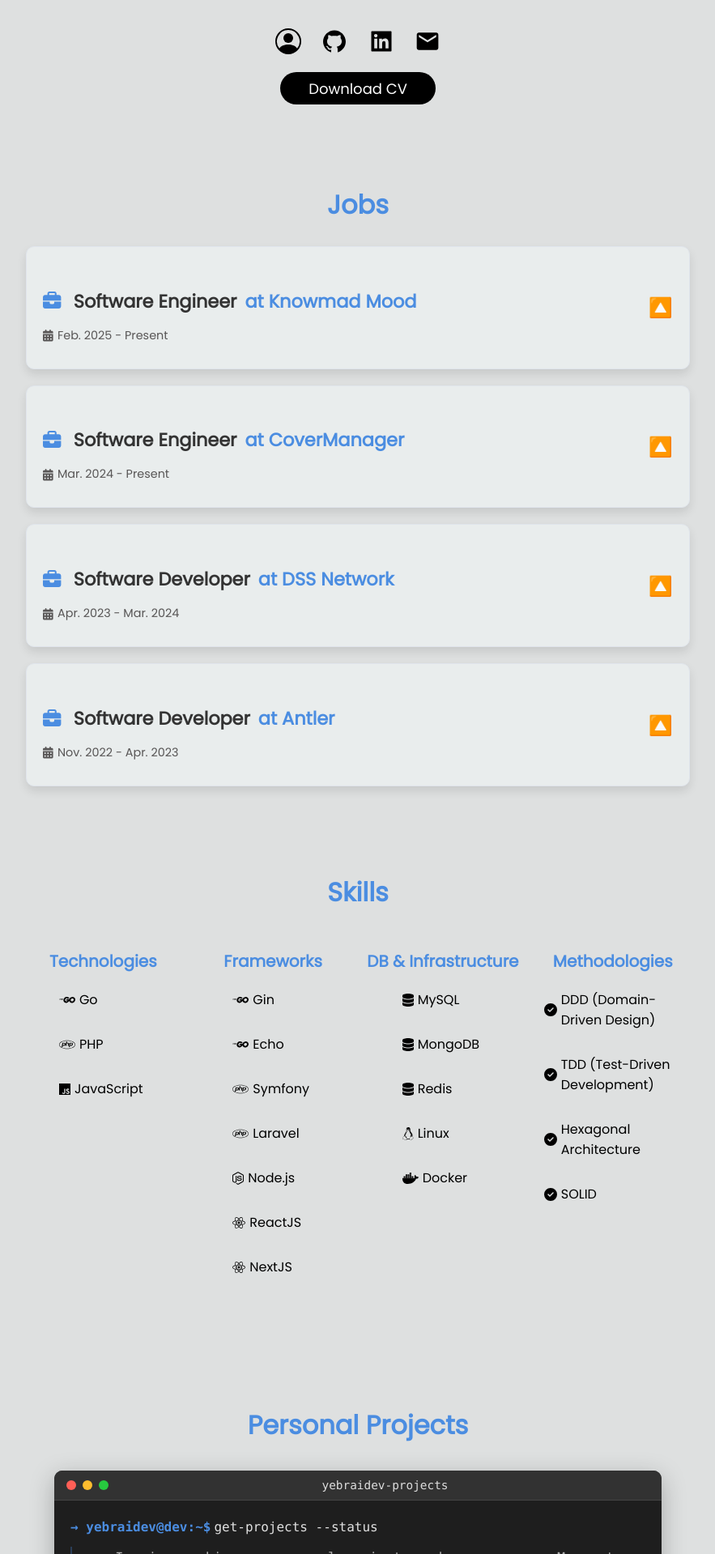
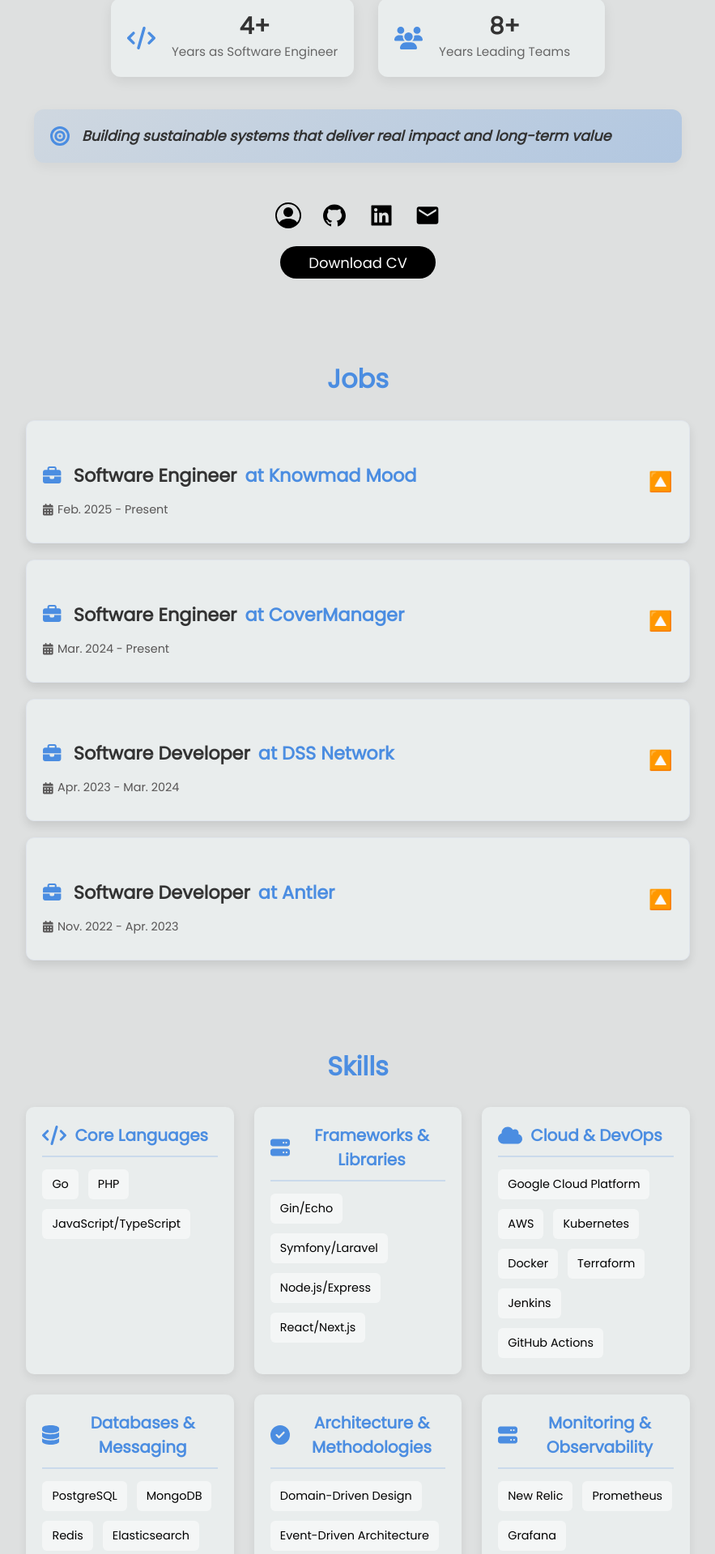
Before and after one commit to yebrai/yebraidev, a Next.js app: page / in a window 1280 px wide. Shown: the part 581-2500 px from the top of the page at 81% size, without its empty margins (198-1081 px from the left). Built offline with nearby package versions, Linux system fonts and the light colour scheme.

Commit message:
Updates in about, skills and simplify texts

```diff
--- a/src/components/AppAbout/About.jsx
+++ b/src/components/AppAbout/About.jsx
@@ -1,7 +1,9 @@
 import { iconsLink } from "@/assets/links/links";
 import styles from "./About.module.css";
-import { motion, useAnimation } from 'framer-motion';
+import { motion } from 'framer-motion';
 import useAnimations from "@/hooks/useAnimations";
+import { FontAwesomeIcon } from '@fortawesome/react-fontawesome';
+import { faCode, faUsers, faBullseye } from '@fortawesome/free-solid-svg-icons';
 
 export default function About() {
   const controls = useAnimations(2, true);
@@ -22,9 +24,37 @@
         style={{ display: 'flex', flexDirection: 'column', alignItems: 'center' }}
         transition={{ duration: 0.5, delay: 1 }}
       >
-        <p className={styles.aboutText}>
-        Backend Developer specialized in building robust server-side solutions. With a strong background in front-end, cloud, and Linux technologies, I focus on delivering clean, scalable code that fosters team collaboration and efficient workflows. Passionate about Clean Code principles, I aim to create systems that are not only functional but maintainable and adaptable.
-        </p>
+        <div className={styles.aboutContainer}>
+          <p className={styles.profileSummary}>
+          Backend specialist building robust server-side solutions with cloud and Linux technologies. I deliver clean, scalable code while prioritizing team collaboration, maintainability, and adaptability.
+          </p>
+
+          <div className={styles.experienceBoxes}>
+            <div className={styles.expBox}>
+              <FontAwesomeIcon icon={faCode} className={styles.expIcon} />
+              <div className={styles.expText}>
+                <span className={styles.expYears}>4+</span>
+                <span className={styles.expLabel}>Years as Software Engineer</span>
+              </div>
+            </div>
+
+            <div className={styles.expBox}>
+              <FontAwesomeIcon icon={faUsers} className={styles.expIcon} />
+              <div className={styles.expText}>
+                <span className={styles.expYears}>8+</span>
+                <span className={styles.expLabel}>Years Leading Teams</span>
+              </div>
+            </div>
+          </div>
+
+          <div className={styles.missionContainer}>
+            <FontAwesomeIcon icon={faBullseye} className={styles.missionIcon} />
+            <p className={styles.missionText}>
+              Building sustainable systems that deliver real impact and long-term value
+            </p>
+          </div>
+        </div>
+
         <ul className={styles.iconsMain}>
           {iconsLink.map(({ label, route }) => (
             <div key={route} className={styles.iconContainer}>
@@ -36,6 +66,7 @@
             </div>
           ))}
         </ul>
+
         <div className={styles.downloadContainer}>
           <a
             href="https://drive.google.com/file/d/1lFYYH5g6LbH2NaLgEeJiL_yFPh2f9iRU/view?usp=drive_link"
@@ -47,8 +78,6 @@
             Download CV
           </a>
         </div>
-        <div className={styles.aboutContainer}>
-        </div>
       </motion.div>
     </>
   );
--- a/src/components/AppAbout/About.module.css
+++ b/src/components/AppAbout/About.module.css
@@ -1,11 +1,94 @@
+.aboutContainer {
+  width: 100%;
+  max-width: 800px;
+  margin-bottom: 30px;
+}
+
+.profileSummary {
+  font-size: 1.3rem;
+  font-weight: 500;
+  line-height: 1.5;
+  text-align: center;
+  margin-bottom: 40px;
+  color: #444;
+  padding: 0 20px;
+}
+
+.experienceBoxes {
+  display: flex;
+  justify-content: center;
+  gap: 30px;
+  margin-bottom: 40px;
+}
+
+.expBox {
+  display: flex;
+  align-items: center;
+  background-color: var(--background-card-elements);
+  border-radius: 12px;
+  padding: 20px;
+  min-width: 240px;
+  box-shadow: 0 5px 15px rgba(0, 0, 0, 0.08);
+  transition: transform 0.3s ease, box-shadow 0.3s ease;
+}
+
+.expBox:hover {
+  transform: translateY(-5px);
+  box-shadow: 0 10px 25px rgba(0, 0, 0, 0.12);
+}
+
+.expIcon {
+  font-size: 28px;
+  color: #4b8de1;
+  margin-right: 20px;
+}
+
+.expText {
+  display: flex;
+  flex-direction: column;
+}
+
+.expYears {
+  font-size: 1.8rem;
+  font-weight: 700;
+  color: #333;
+  line-height: 1;
+}
+
+.expLabel {
+  font-size: 0.95rem;
+  color: #666;
+  margin-top: 5px;
+}
+
+.missionContainer {
+  display: flex;
+  align-items: center;
+  background: linear-gradient(135deg, rgba(75, 141, 225, 0.1) 0%, rgba(75, 141, 225, 0.3) 100%);
+  border-radius: 12px;
+  padding: 20px;
+  margin-top: 20px;
+  box-shadow: 0 5px 15px rgba(0, 0, 0, 0.05);
+}
+
+.missionIcon {
+  font-size: 24px;
+  color: #4b8de1;
+  margin-right: 15px;
+}
+
+.missionText {
+  font-size: 1.1rem;
+  font-weight: 600;
+  color: #333;
+  margin: 0;
+  font-style: italic;
+}
+
 .btnContainer {
   display: flex;
   width: 100%;
   justify-content: center;
-}
-
-.aboutContainer {
-  font-size: 1.1rem;
 }
 
 .iconsMain {
@@ -40,7 +123,6 @@
   cursor: pointer;
 }
 
-
 .downloadContainer a{
   text-decoration: none;
   color: white;
@@ -63,22 +145,49 @@
   margin-top: 7vh;
 }
 
+@media (max-width: 768px) {
+  .experienceBoxes {
+    flex-direction: column;
+    gap: 20px;
+    align-items: center;
+  }
 
-@media (max-width: 700px) {
-  .downloadContainer a{
-    font-size: 0.8rem;
+  .expBox {
+    min-width: unset;
+    width: 80%;
   }
-  .aboutText {
-    margin-top: 2vh;
+
+  .profileSummary {
+    font-size: 1.2rem;
+  }
+
+  .missionText {
+    font-size: 1rem;
   }
 }
 
-  @media (max-width: 250px) {
-      .downloadContainer a{
-        font-size: 0.5rem;
-        padding: 5px 30px 6px;
+@media (max-width: 480px) {
+  .expBox {
+    width: 90%;
   }
-      .aboutText {
-        margin-top: 2vh;
+
+  .profileSummary {
+    font-size: 1.1rem;
+  }
+
+  .missionContainer {
+    flex-direction: column;
+    text-align: center;
+  }
+
+  .missionIcon {
+    margin-right: 0;
+    margin-bottom: 10px;
+    font-size: 28px;
+  }
+
+  .downloadContainer a {
+    font-size: 0.9rem;
+    padding: 7px 25px;
   }
 }
--- a/src/components/AppSkills/Skills.jsx
+++ b/src/components/AppSkills/Skills.jsx
@@ -1,56 +1,154 @@
 import { FontAwesomeIcon } from '@fortawesome/react-fontawesome';
-import { faCode, faDatabase, faCheckCircle } from '@fortawesome/free-solid-svg-icons';
-import { faJs, faGolang, faPhp, faLinux, faDocker, faReact, faNodeJs } from '@fortawesome/free-brands-svg-icons';
+import { faCode, faDatabase, faCheckCircle, faServer, faCloud } from '@fortawesome/free-solid-svg-icons';
 import styles from "./Skills.module.css";
 
 export default function Skills() {
   return (
     <section id="skillsSection">
       <h2 id="skills">Skills</h2>
-      <ul className={styles.skillsUl}>
-        <li className={styles.skillsCategory}>
-          <h3 className={styles.categoryTitle}>Technologies</h3>
-          <ul className={styles.skillsList}>
-          <li><FontAwesomeIcon icon={faGolang} /><p>Go</p></li>
-            <li><FontAwesomeIcon icon={faPhp} /><p>PHP</p></li>
-            <li><FontAwesomeIcon icon={faJs} /><p>JavaScript</p></li>
-          </ul>
-        </li>
 
-        <li className={styles.skillsCategory}>
-          <h3 className={styles.categoryTitle}>Frameworks</h3>
-          <ul className={styles.skillsList}>
-          <li><FontAwesomeIcon icon={faGolang} /><p>Gin</p></li>
-          <li><FontAwesomeIcon icon={faGolang} /><p>Echo</p></li>
-            <li><FontAwesomeIcon icon={faPhp} /><p>Symfony</p></li>
-            <li><FontAwesomeIcon icon={faPhp} /><p>Laravel</p></li>
-            <li><FontAwesomeIcon icon={faNodeJs} /><p>Node.js</p></li>
-            <li><FontAwesomeIcon icon={faReact} /><p>ReactJS</p></li>
-            <li><FontAwesomeIcon icon={faReact} /><p>NextJS</p></li>
-          </ul>
-        </li>
+      <div className={styles.skillsContainer}>
+        <div className={styles.skillsCategory}>
+          <div className={styles.categoryHeader}>
+            <FontAwesomeIcon icon={faCode} className={styles.categoryIcon} />
+            <h3 className={styles.categoryTitle}>Core Languages</h3>
+          </div>
+          <div className={styles.skillsList}>
+            <div className={styles.skillItem}>
+              <span>Go</span>
+            </div>
+            <div className={styles.skillItem}>
+              <span>PHP</span>
+            </div>
+            <div className={styles.skillItem}>
+              <span>JavaScript/TypeScript</span>
+            </div>
+          </div>
+        </div>
 
-        <li className={styles.skillsCategory}>
-          <h3 className={styles.categoryTitle}>DB & Infrastructure</h3>
-          <ul className={styles.skillsList}>
-            <li><FontAwesomeIcon icon={faDatabase} /><p>MySQL</p></li>
-            <li><FontAwesomeIcon icon={faDatabase} /><p>MongoDB</p></li>
-            <li><FontAwesomeIcon icon={faDatabase} /><p>Redis</p></li>
-            <li><FontAwesomeIcon icon={faLinux} /><p>Linux</p></li>
-            <li><FontAwesomeIcon icon={faDocker} /><p>Docker</p></li>
-          </ul>
-        </li>
+        <div className={styles.skillsCategory}>
+          <div className={styles.categoryHeader}>
+            <FontAwesomeIcon icon={faServer} className={styles.categoryIcon} />
+            <h3 className={styles.categoryTitle}>Frameworks & Libraries</h3>
+          </div>
+          <div className={styles.skillsList}>
+            <div className={styles.skillItem}>
+              <span>Gin/Echo</span>
+            </div>
+            <div className={styles.skillItem}>
+              <span>Symfony/Laravel</span>
+            </div>
+            <div className={styles.skillItem}>
+              <span>Node.js/Express</span>
+            </div>
+            <div className={styles.skillItem}>
+              <span>React/Next.js</span>
+            </div>
+          </div>
+        </div>
 
-        <li className={styles.skillsCategory}>
-          <h3 className={styles.categoryTitle}>Methodologies</h3>
-          <ul className={styles.skillsList}>
-            <li><FontAwesomeIcon icon={faCheckCircle} /><p>DDD (Domain-Driven Design)</p></li>
-            <li><FontAwesomeIcon icon={faCheckCircle} /><p>TDD (Test-Driven Development)</p></li>
-            <li><FontAwesomeIcon icon={faCheckCircle} /><p>Hexagonal Architecture</p></li>
-            <li><FontAwesomeIcon icon={faCheckCircle} /><p>SOLID</p></li>
-          </ul>
-        </li>
-      </ul>
+        <div className={styles.skillsCategory}>
+          <div className={styles.categoryHeader}>
+            <FontAwesomeIcon icon={faCloud} className={styles.categoryIcon} />
+            <h3 className={styles.categoryTitle}>Cloud & DevOps</h3>
+          </div>
+          <div className={styles.skillsList}>
+            <div className={styles.skillItem}>
+              <span>Google Cloud Platform</span>
+            </div>
+            <div className={styles.skillItem}>
+              <span>AWS</span>
+            </div>
+            <div className={styles.skillItem}>
+              <span>Kubernetes</span>
+            </div>
+            <div className={styles.skillItem}>
+              <span>Docker</span>
+            </div>
+            <div className={styles.skillItem}>
+              <span>Terraform</span>
+            </div>
+            <div className={styles.skillItem}>
+              <span>Jenkins</span>
+            </div>
+            <div className={styles.skillItem}>
+              <span>GitHub Actions</span>
+            </div>
+          </div>
+        </div>
+
+        <div className={styles.skillsCategory}>
+          <div className={styles.categoryHeader}>
+            <FontAwesomeIcon icon={faDatabase} className={styles.categoryIcon} />
+            <h3 className={styles.categoryTitle}>Databases & Messaging</h3>
+          </div>
+          <div className={styles.skillsList}>
+            <div className={styles.skillItem}>
+              <span>PostgreSQL</span>
+            </div>
+            <div className={styles.skillItem}>
+              <span>MongoDB</span>
+            </div>
+            <div className={styles.skillItem}>
+              <span>Redis</span>
+            </div>
+            <div className={styles.skillItem}>
+              <span>Elasticsearch</span>
+            </div>
+            <div className={styles.skillItem}>
+              <span>GraphQL</span>
+            </div>
+            <div className={styles.skillItem}>
+              <span>Kafka</span>
+            </div>
+          </div>
+        </div>
+
+        <div className={styles.skillsCategory}>
+          <div className={styles.categoryHeader}>
+            <FontAwesomeIcon icon={faCheckCircle} className={styles.categoryIcon} />
+            <h3 className={styles.categoryTitle}>Architecture & Methodologies</h3>
+          </div>
+          <div className={styles.skillsList}>
+            <div className={styles.skillItem}>
+              <span>Domain-Driven Design</span>
+            </div>
+            <div className={styles.skillItem}>
+              <span>Event-Driven Architecture</span>
+            </div>
+            <div className={styles.skillItem}>
+              <span>Microservices</span>
+            </div>
+            <div className={styles.skillItem}>
+              <span>Hexagonal Architecture</span>
+            </div>
+            <div className={styles.skillItem}>
+              <span>SOLID Principles</span>
+            </div>
+            <div className={styles.skillItem}>
+              <span>TDD</span>
+            </div>
+          </div>
+        </div>
+
+        <div className={styles.skillsCategory}>
+          <div className={styles.categoryHeader}>
+            <FontAwesomeIcon icon={faServer} className={styles.categoryIcon} />
+            <h3 className={styles.categoryTitle}>Monitoring & Observability</h3>
+          </div>
+          <div className={styles.skillsList}>
+            <div className={styles.skillItem}>
+              <span>New Relic</span>
+            </div>
+            <div className={styles.skillItem}>
+              <span>Prometheus</span>
+            </div>
+            <div className={styles.skillItem}>
+              <span>Grafana</span>
+            </div>
+          </div>
+        </div>
+      </div>
     </section>
   );
 }
--- a/src/components/AppSkills/Skills.module.css
+++ b/src/components/AppSkills/Skills.module.css
@@ -1,87 +1,103 @@
-.skillsUl {
+.skillsContainer {
   display: grid;
-  grid-template-columns: repeat(4, 1fr);
-  grid-auto-rows: auto;
-  gap: 20px;
-  padding: 0;
-  margin: 0;
-  align-content: center;
-  list-style-type: none;
-}
-
-.skillsCategory {
-  display: flex;
-  flex-direction: column;
-  align-items: center;
-}
-
-.categoryTitle {
-  margin-bottom: 10px;
-  font-size: 1.25rem;
-  color: #4b8de1;
-}
-
-.skillsList {
-  list-style-type: none;
+  grid-template-columns: repeat(3, 1fr);
+  gap: 25px;
   padding: 0;
   margin: 0;
 }
 
-.skillsList li {
+.skillsCategory {
+  background-color: var(--background-card-elements);
+  border-radius: 10px;
+  padding: 20px;
+  box-shadow: 0 4px 12px rgba(0, 0, 0, 0.08);
+  transition: transform 0.3s, box-shadow 0.3s;
+  display: flex;
+  flex-direction: column;
+}
+
+.skillsCategory:hover {
+  transform: translateY(-5px);
+  box-shadow: 0 10px 20px rgba(0, 0, 0, 0.12);
+}
+
+.categoryHeader {
   display: flex;
   align-items: center;
-  margin-bottom: 10px;
-  padding: 10px;
-  border-radius: 5px;
-  transition: background-color 0.3s, transform 0.3s;
+  margin-bottom: 15px;
+  padding-bottom: 10px;
+  border-bottom: 2px solid rgba(75, 141, 225, 0.2);
 }
 
-.skillsList li:hover {
-  background-color: rgba(75, 141, 225, 0.1);
-  transform: scale(1.05);
+.categoryIcon {
+  color: #4b8de1;
+  font-size: 1.5rem;
+  margin-right: 10px;
 }
 
-.skillsList li i {
-  margin-right: 3px;
-  font-size: 1.5rem;
-  color: #333;
+.categoryTitle {
+  margin: 0;
+  font-size: 1.25rem;
+  color: #4b8de1;
+  font-weight: 600;
 }
 
-.skillsList li p {
-  margin: 0 5px;
-  text-align: left;
+.skillsList {
+  display: flex;
+  flex-wrap: wrap;
+  gap: 12px;
+}
+
+.skillItem {
+  display: flex;
+  align-items: center;
+  background-color: rgba(255, 255, 255, 0.5);
+  padding: 8px 12px;
+  border-radius: 6px;
+  font-size: 0.9rem;
+  transition: all 0.3s;
+}
+
+.skillItem:hover {
+  background-color: rgba(75, 141, 225, 0.1);
+  transform: translateY(-2px);
+}
+
+.skillIcon {
+  margin-right: 8px;
+  color: #333;
+  font-size: 1.2rem;
 }
 
 @media (max-width: 1200px) {
-  .skillsUl {
-    grid-template-columns: repeat(3, 1fr);
-  }
-}
-
-@media (max-width: 900px) {
-  .skillsUl {
+  .skillsContainer {
     grid-template-columns: repeat(2, 1fr);
   }
 }
 
-@media (max-width: 600px) {
-  .skillsUl {
+@media (max-width: 768px) {
+  .skillsContainer {
     grid-template-columns: 1fr;
   }
 
-  .skillsCategory {
-    margin-bottom: 15px;
+  .skillsList {
+    gap: 8px;
   }
 
-  .skillsList {
-    display: flex;
-    flex-wrap: wrap;
+  .skillItem {
+    font-size: 0.85rem;
+    padding: 6px 10px;
+  }
+}
+
+@media (max-width: 480px) {
+  .skillItem {
+    flex: 1 0 40%;
     justify-content: center;
-    gap: 3px;
   }
 
-  .skillsList li {
-    flex: 1 0 35%;
-    max-height: 60px;
+  .skillIcon {
+    margin-right: 5px;
+    font-size: 1rem;
   }
 }
--- a/src/components/AppToggleMenu/Toggle.jsx
+++ b/src/components/AppToggleMenu/Toggle.jsx
@@ -30,7 +30,7 @@
           <Link href="#skills" onClick={toggleDropdown}><MdOutlineLanguage/>Skills</Link>
           <Link href="#communityInvolvement" onClick={toggleDropdown}><FaMeetup/>Community</Link>
           <Link href="#portfolio" onClick={toggleDropdown}><RiPagesLine/>Proyects</Link>
-          <Link href="#education" onClick={toggleDropdown}><TbSchool size={20}/>Education</Link>
+          {/* <Link href="#education" onClick={toggleDropdown}><TbSchool size={20}/>Education</Link> */}
         </ul>
       </motion.div>
     </div>
--- a/src/hooks/useInit.jsx
+++ b/src/hooks/useInit.jsx
@@ -9,7 +9,7 @@
       showCursor: false,
       backDelay: 2000,
       typeSpeed: 100,
-      strings: ["Backend Developer"],
+      strings: ["Software Engineer"],
     });
   }, []);
 
```
Also changed, not shown: src/components/AppVolunteers/CommunityInvolvement.jsx (+8 -8 lines), src/assets/images/Golang.webp (added). Lines whose indentation alone changed are shown as unchanged.
